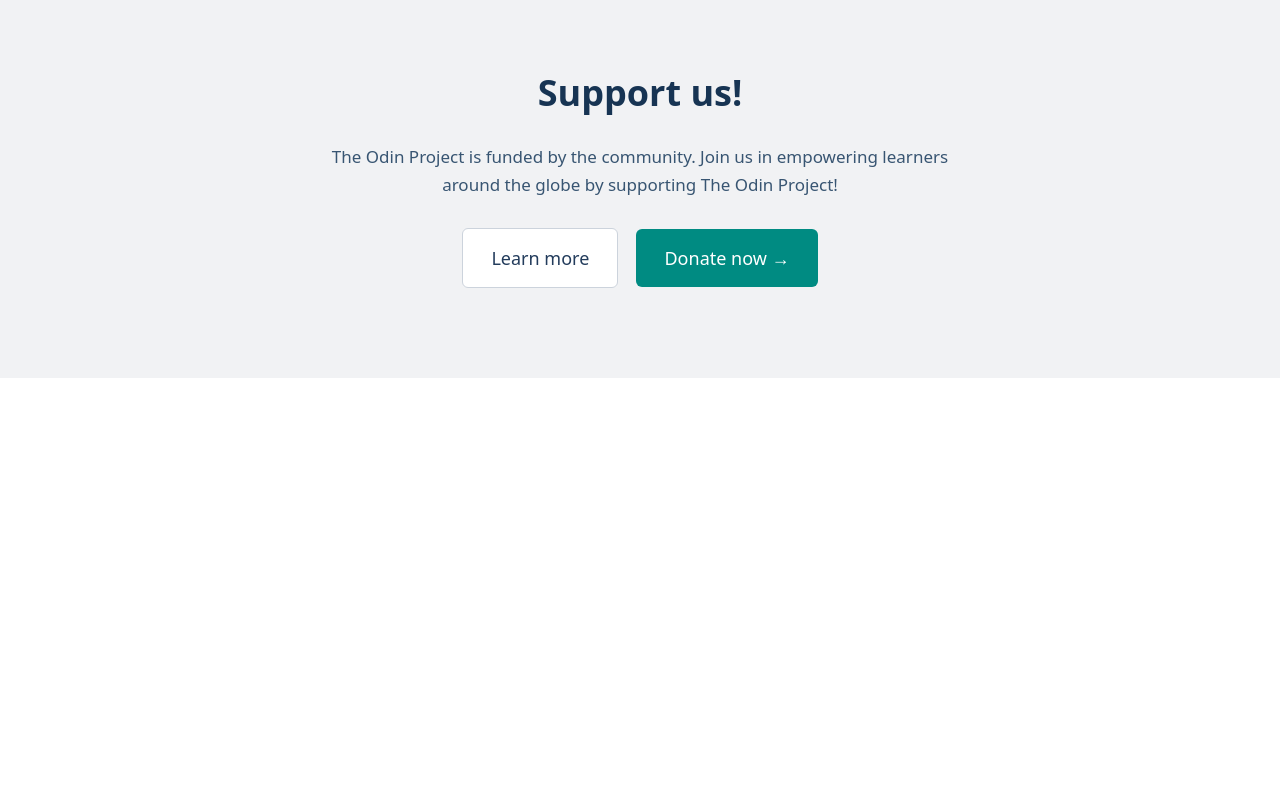
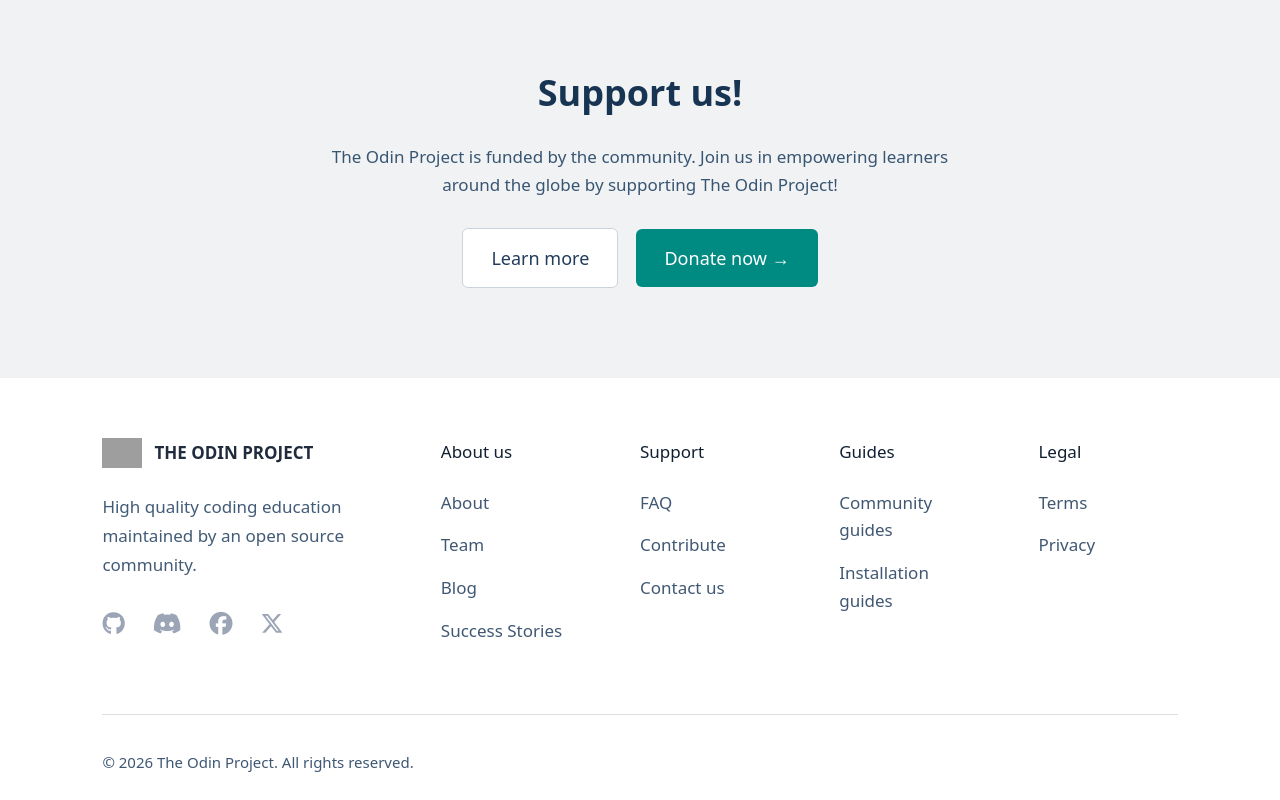
Before and after one commit to Jethin-Joy/The_odin_project, a plain HTML site: page index.html in a window 1280 px wide. Shown: the part 4287-5087 px from the top of the page. Before the commit the page ends 4665 px from the top, so only its background shows below. Drawn offline with nearby package versions, Linux system fonts and the light colour scheme; grey boxes are pictures that could not be loaded.

Commit message:
footer completed

```diff
--- a/index.html
+++ b/index.html
@@ -411,5 +411,169 @@
 
 </section>
 
+<footer class="bg-white px-[8%] pt-[60px] pb-[25px] max-[700px]:px-[25px] max-[700px]:pt-[50px]">
+
+    <div class="max-w-[1200px] mx-auto grid grid-cols-[2fr_repeat(4,1fr)] gap-[60px] max-[1000px]:grid-cols-3 max-[1000px]:gap-[40px] max-[700px]:grid-cols-2 max-[700px]:gap-x-[25px] max-[700px]:gap-y-10 max-[400px]:grid-cols-1">
+
+        <!-- Logo -->
+        <div class="max-[1000px]:col-span-3 max-[700px]:col-span-2 max-[400px]:col-span-1">
+
+            <a href="https://www.theodinproject.com/" class="flex items-center gap-3 text-[#202c3d]">
+                <img src="https://www.theodinproject.com/assets/icons/odin-icon-22b41941.svg" alt="" class="w-10">
+
+                <strong class="text-[17px]">
+                    THE ODIN PROJECT
+                </strong>
+            </a>
+
+            <p class="max-w-[400px] my-[25px] text-[17px] leading-[1.7] text-[#425b77] max-[700px]:text-[15px]">
+                High quality coding education maintained by an open source community.
+            </p>
+
+            <div class="flex gap-7">
+
+                <a
+                    href="https://github.com/TheOdinProject"
+                    class="text-[#9ba5b5] text-[23px] transition-colors hover:text-[#008b82]">
+                    <i class="fa-brands fa-github"></i>
+                </a>
+
+                <a
+                    href="https://discord.gg/fbFCkYabZB"
+                    class="text-[#9ba5b5] text-[23px] transition-colors hover:text-[#008b82]">
+                    <i class="fa-brands fa-discord"></i>
+                </a>
+
+                <a
+                    href="https://www.facebook.com/theodinproject/"
+                    class="text-[#9ba5b5] text-[23px] transition-colors hover:text-[#008b82]">
+                    <i class="fa-brands fa-facebook"></i>
+                </a>
+
+                <a
+                    href="https://twitter.com/TheOdinProject"
+                    class="text-[#9ba5b5] text-[23px] transition-colors hover:text-[#008b82]">
+                    <i class="fa-brands fa-x-twitter"></i>
+                </a>
+
+            </div>
+
+        </div>
+
+
+        <!-- About -->
+        <div class="flex flex-col gap-[15px]">
+
+            <h3 class="text-[#111f31] text-[17px] mb-2">
+                About us
+            </h3>
+
+            <a
+                href="https://www.theodinproject.com/about"
+                class="text-[#405873] text-[17px] hover:text-[#008b82] hover:underline max-[700px]:text-[15px]">
+                About
+            </a>
+
+            <a
+                href="https://www.theodinproject.com/team"
+                class="text-[#405873] text-[17px] hover:text-[#008b82] hover:underline max-[700px]:text-[15px]">
+                Team
+            </a>
+
+            <a
+                href="https://www.theodinproject.com/blog"
+                class="text-[#405873] text-[17px] hover:text-[#008b82] hover:underline max-[700px]:text-[15px]">
+                Blog
+            </a>
+
+            <a
+                href="https://www.theodinproject.com/success_stories"
+                class="text-[#405873] text-[17px] hover:text-[#008b82] hover:underline max-[700px]:text-[15px]">
+                Success Stories
+            </a>
+
+        </div>
+
+
+        <!-- Support -->
+        <div class="flex flex-col gap-[15px]">
+
+            <h3 class="text-[#111f31] text-[17px] mb-2">
+                Support
+            </h3>
+
+            <a
+                href="https://www.theodinproject.com/faq"
+                class="text-[#405873] text-[17px] hover:text-[#008b82] hover:underline max-[700px]:text-[15px]">
+                FAQ
+            </a>
+
+            <a
+                href="https://www.theodinproject.com/contributing"
+                class="text-[#405873] text-[17px] hover:text-[#008b82] hover:underline max-[700px]:text-[15px]">
+                Contribute
+            </a>
+
+            <a
+                href="https://www.theodinproject.com/about#contact-us"
+                class="text-[#405873] text-[17px] hover:text-[#008b82] hover:underline max-[700px]:text-[15px]">
+                Contact us
+            </a>
+
+        </div>
+
+
+        <!-- Guides -->
+        <div class="flex flex-col gap-[15px]">
+
+            <h3 class="text-[#111f31] text-[17px] mb-2">
+                Guides
+            </h3>
+
+            <a
+                href="https://www.theodinproject.com/guides/community"
+                class="text-[#405873] text-[17px] hover:text-[#008b82] hover:underline max-[700px]:text-[15px]">
+                Community guides
+            </a>
+
+            <a
+                href="https://www.theodinproject.com/guides/installations"
+                class="text-[#405873] text-[17px] hover:text-[#008b82] hover:underline max-[700px]:text-[15px]">
+                Installation guides
+            </a>
+
+        </div>
+
+
+        <!-- Legal -->
+        <div class="flex flex-col gap-[15px]">
+
+            <h3 class="text-[#111f31] text-[17px] mb-2">
+                Legal
+            </h3>
+
+            <a
+                href="https://www.theodinproject.com/terms_of_use"
+                class="text-[#405873] text-[17px] hover:text-[#008b82] hover:underline max-[700px]:text-[15px]">
+                Terms
+            </a>
+
+            <a
+                href="https://www.theodinproject.com/privacy-policy"
+                class="text-[#405873] text-[17px] hover:text-[#008b82] hover:underline max-[700px]:text-[15px]">
+                Privacy
+            </a>
+
+        </div>
+
+    </div>
+
+
+    <div class="max-w-[1200px] mx-auto mt-[70px] pt-[35px] border-t border-[#ddd] text-[#3e5773] text-[15px] max-[700px]:mt-[50px] max-[700px]:text-[13px]">
+        © 2026 The Odin Project. All rights reserved.
+    </div>
+
+</footer>
+
 </body>
 </html>
```
